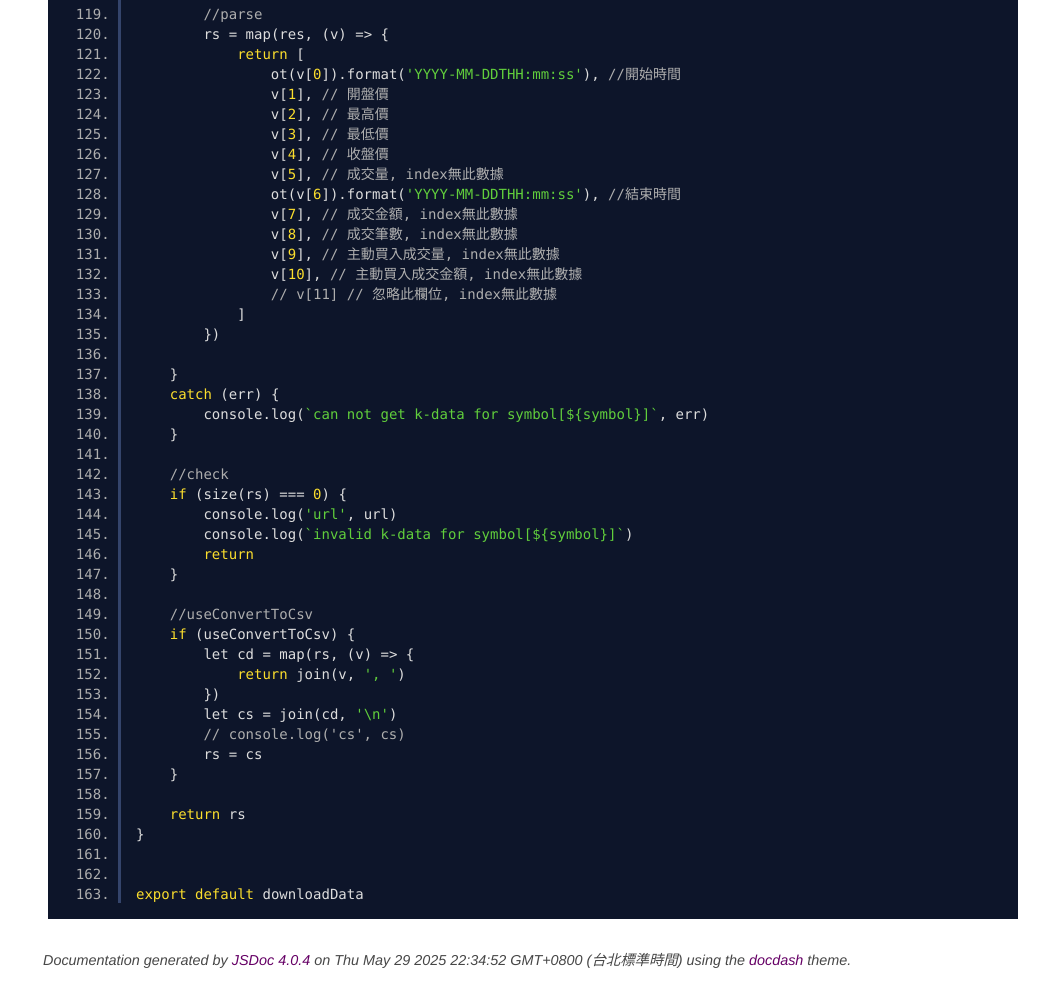
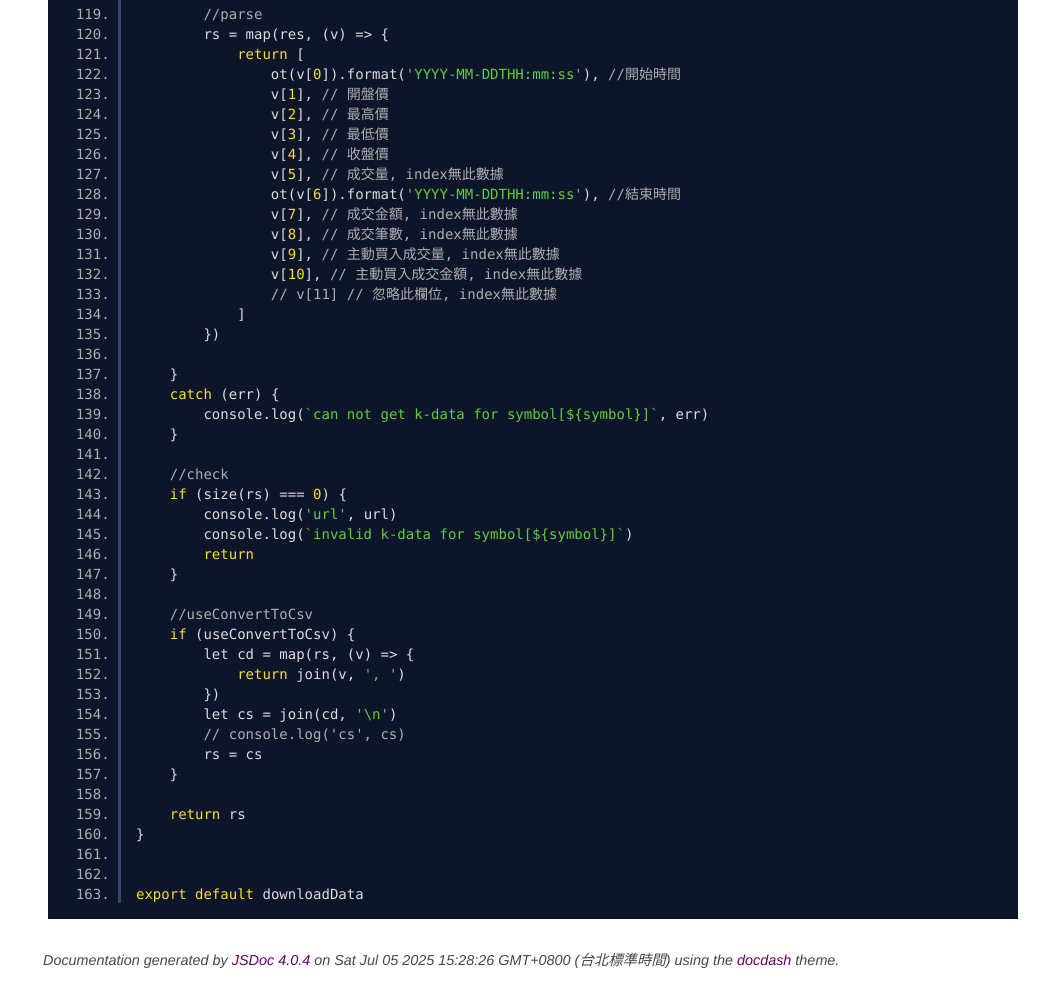
Before and after one commit to yuda-lyu/w-dwdata-binance, a website: page docs/downloadData.mjs.html in a window 1280 px wide. Shown: the part 2514-3498 px from the top of the page, without its empty margins (242-1280 px from the left). Drawn offline with Linux system fonts and the light colour scheme.

Commit message:
modify: update pks

```diff
--- a/docs/downloadData.mjs.html
+++ b/docs/downloadData.mjs.html
@@ -222,7 +222,7 @@ export default downloadData
 <br class="clear">
 
 <footer>
-    Documentation generated by <a href="https://github.com/jsdoc3/jsdoc">JSDoc 4.0.4</a> on Thu May 29 2025 22:34:52 GMT+0800 (台北標準時間) using the <a href="https://github.com/clenemt/docdash">docdash</a> theme.
+    Documentation generated by <a href="https://github.com/jsdoc3/jsdoc">JSDoc 4.0.4</a> on Sat Jul 05 2025 15:28:26 GMT+0800 (台北標準時間) using the <a href="https://github.com/clenemt/docdash">docdash</a> theme.
 </footer>
 
 <script>prettyPrint();</script>
--- a/package.json
+++ b/package.json
@@ -1,11 +1,11 @@
 {
   "name": "w-dwdata-binance",
-  "version": "1.0.9",
+  "version": "1.0.10",
   "main": "dist/w-dwdata-binance.umd.js",
   "dependencies": {
     "axios": "^1.9.0",
     "lodash-es": "^4.17.21",
-    "wsemi": "^1.7.92"
+    "wsemi": "^1.8.9"
   },
   "devDependencies": {
     "w-package-tools": "^1.1.2"
```
Also changed, not shown: docs/global.html (+1 -1 lines), docs/index.html (+1 -1 lines), docs/saveData.mjs.html (+1 -1 lines), docs/syncData.mjs.html (+1 -1 lines), dist/w-dwdata-binance.umd.js, 1 other file.
